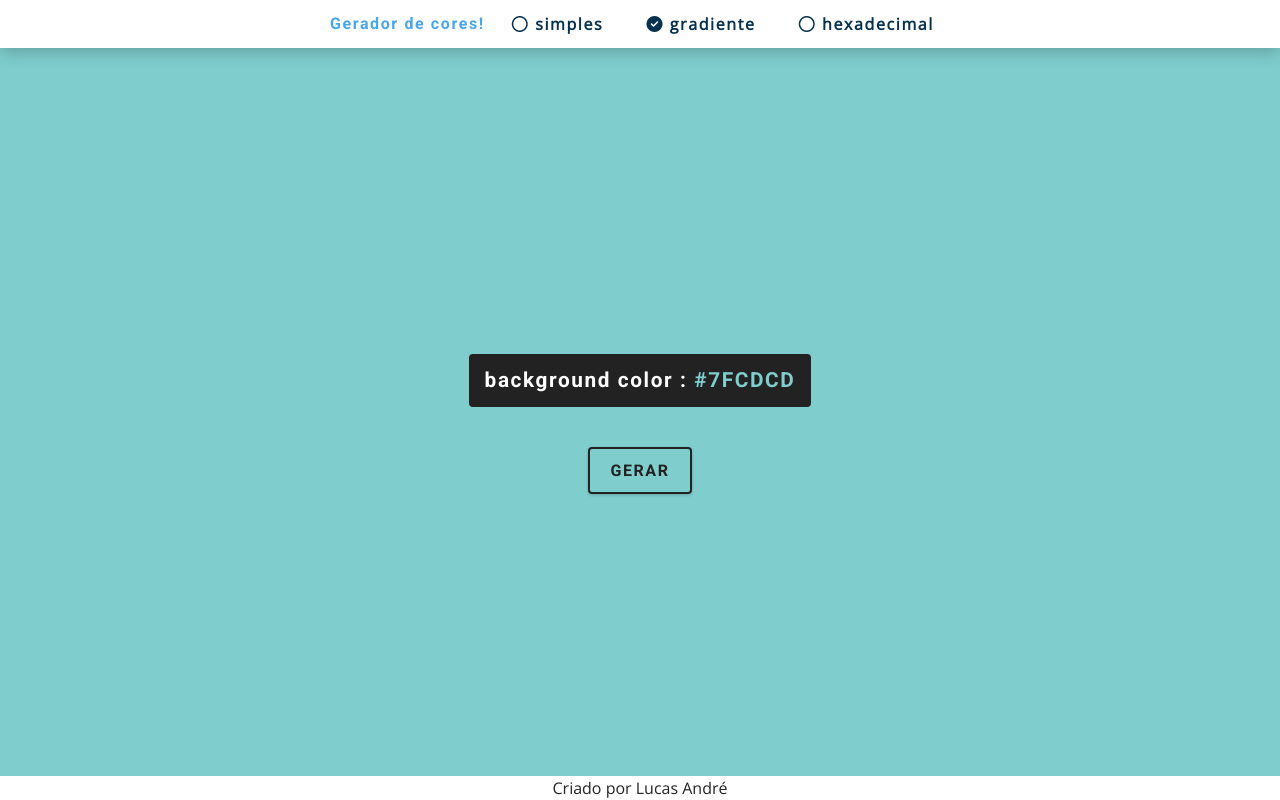
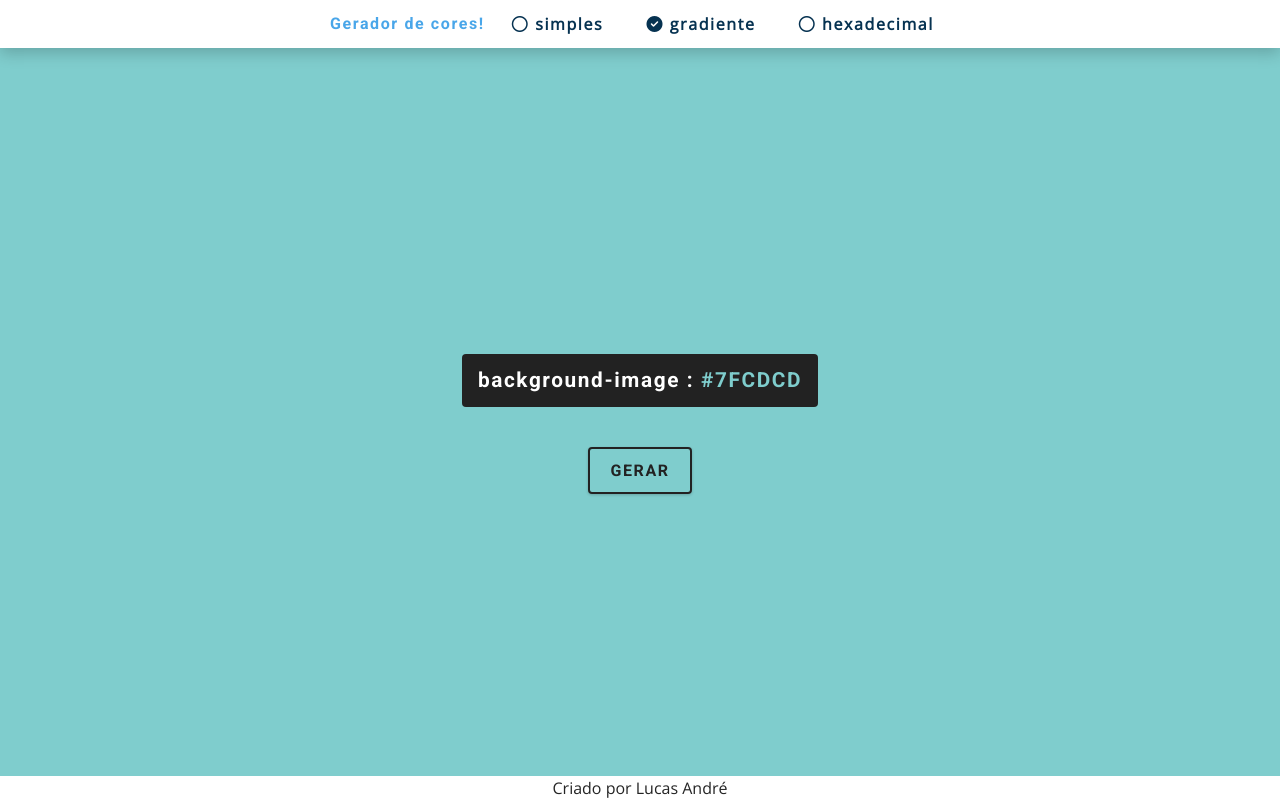
Before and after one commit to Lhor-dev/gerador-de-cores, a plain HTML site: page gradiente.html in a window 1280 px wide. Drawn offline with nearby package versions, Linux system fonts and the light colour scheme.

Commit message:
Update gradiente.html

```diff
--- a/gradiente.html
+++ b/gradiente.html
@@ -31,7 +31,7 @@
     </nav>
     <main>
       <div class="container">
-        <h3>background color : <span class="color">
+        <h3>background-image : <span class="color">
           #7FCDCD
         </span></h3>
         <button class="btn btn-hero" id="btn">gerar</button>
```
